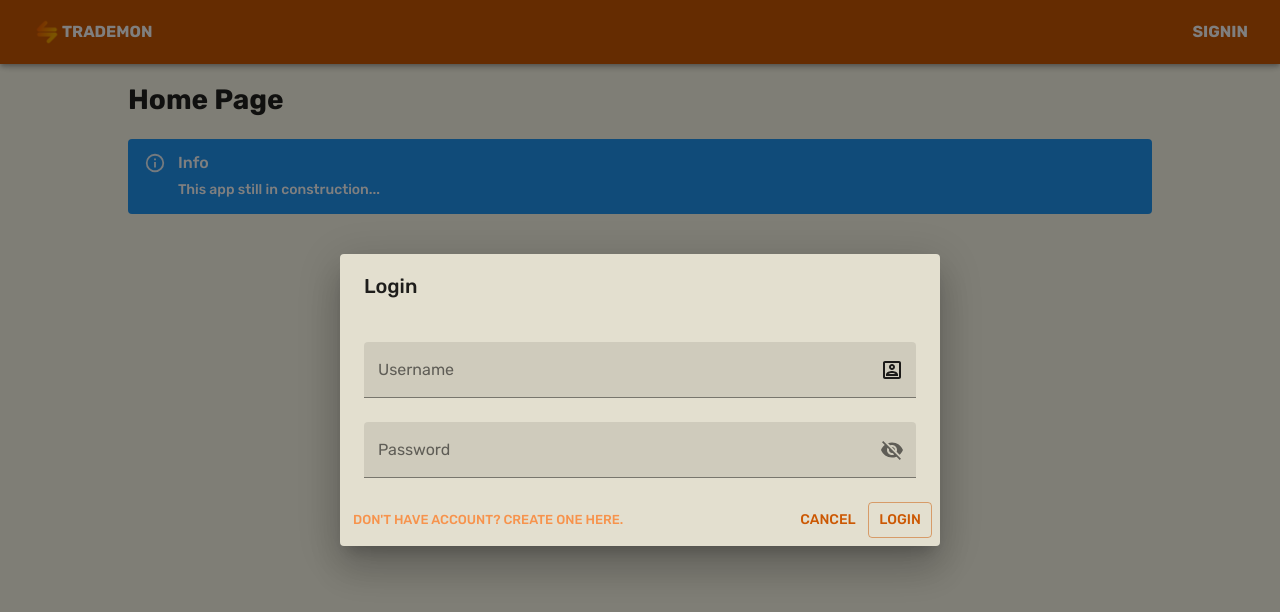
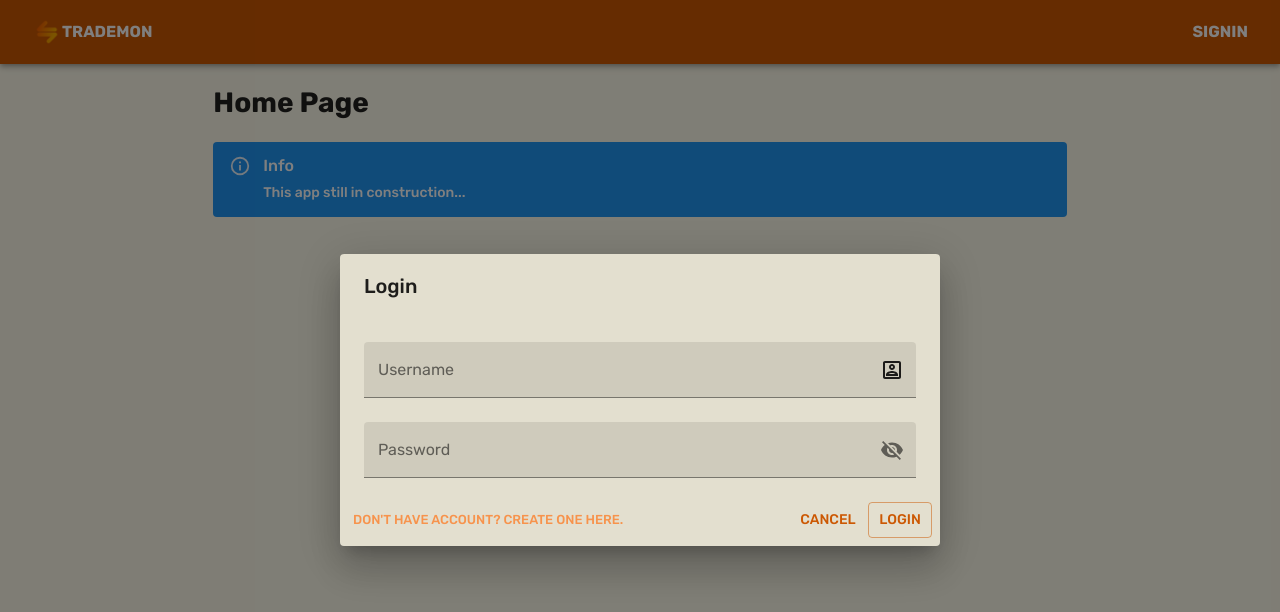
Before and after one commit to ruiaraujo012/trademon-frontend, a React (Create React App) app: page / in a window 1280 px wide. Both pictures are taken after a click on the button "SIGNIN". Shown: the top 612 px of the page. Built offline with nearby package versions, Linux system fonts and the light colour scheme.

Commit message:
♻️ ✨ Refactor some code and Grid layout added

```diff
--- a/src/components/app/App.jsx
+++ b/src/components/app/App.jsx
@@ -1,4 +1,4 @@
-import React, { Component } from "react";
+import React, { useState, useEffect } from "react";
 import {
   BrowserRouter as Router,
   Route,
@@ -7,19 +7,64 @@ import {
 } from "react-router-dom";
 import jwtDecode from "jwt-decode";
 import { ToastContainer } from "react-toastify";
-
-import { Box } from "@material-ui/core";
-
 import "react-toastify/dist/ReactToastify.css";
 
-import TopBar from "../topBar/TopBar";
-import LoginModal from "../auth/LoginModal";
-import SignupModal from "../auth/SignupModal";
-import HomePage from "../homePage/HomePage";
-import UserProfile from "../userProfile/UserProfile";
-import NotFoundPage from "../notFoundPage/NotFoundPage";
-import Unauthorized from "../unauthorized/Unauthorized";
+import toastNotification from "utils/toastNotification";
 
+import TopBar from "components/topBar/TopBar";
+import LoginDialog from "components/auth/LoginDialog";
+import SignupDialog from "components/auth/SignupDialog";
+import HomePage from "components/homePage/HomePage";
+import UserProfile from "components/userProfile/UserProfile";
+import NotFoundPage from "components/notFoundPage/NotFoundPage";
+import Unauthorized from "components/unauthorized/Unauthorized";
+
+import { Grid } from "@material-ui/core";
+
+const App = () => {
+  const [openLoginDialog, setOpenLoginDialog] = useState(false);
+  const [openSignupDialog, setOpenSignupDialog] = useState(false);
+
+  useEffect(() => {
+    verifyToken();
+  });
+
+  // Methods & functions
+  const verifyToken = () => {
+    try {
+      if (!localStorage.getItem("access_token")) return;
+      const decodedToken = jwtDecode(localStorage.getItem("access_token"));
+      if (decodedToken.exp < Date.now() / 1000) {
+        localStorage.removeItem("access_token");
+      }
+    } catch (err) {
+      toastNotification(err.message, "error");
+    }
+  };
+
+  const handleLogin = () => {
+    setOpenLoginDialog(true);
+    setOpenSignupDialog(false);
+  };
+
+  const handleLogout = () => {
+    localStorage.removeItem("access_token");
+  };
+
+  const handleSignup = () => {
+    setOpenLoginDialog(false);
+    setOpenSignupDialog(true);
+  };
+
+  const handleLoginDialogClose = () => {
+    setOpenLoginDialog(false);
+  };
+
+  const handleSignupDialogClose = () => {
+    setOpenSignupDialog(false);
+  };
+
+  // Small components
   const AuthenticatedRoute = ({ component: Component, ...rest }) => (
     <Route
       {...rest}
@@ -39,74 +84,29 @@ const PublicRoute = ({ component: Component, ...rest }) => (
     <Route {...rest} render={(props) => <Component {...props} />} />
   );
 
-export class App extends Component {
-  state = {
-    openLoginModal: false,
-    openSignupModal: false,
-  };
-
-  handleLogin = () => {
-    this.setState({ openLoginModal: true });
-    this.setState({ openSignupModal: false });
-  };
-
-  handleLogout = () => {
-    localStorage.removeItem("access_token");
-  };
-
-  handleSignup = () => {
-    this.setState({ openLoginModal: false });
-    this.setState({ openSignupModal: true });
-  };
-
-  handleLoginModalClose = () => {
-    this.setState({ openLoginModal: false });
-  };
-
-  handleSignupModalClose = () => {
-    this.setState({ openSignupModal: false });
-  };
-
-  verifyToken = () => {
-    try {
-      const decodedToken = jwtDecode(localStorage.getItem("access_token"));
-      if (decodedToken.exp < Date.now() / 1000) {
-        localStorage.removeItem("access_token");
-      }
-    } catch (err) {}
-  };
-
-  componentDidMount() {
-    this.verifyToken();
-  }
-
-  componentDidUpdate() {
-    this.verifyToken();
-  }
-
-  render() {
-    const { openLoginModal, openSignupModal } = this.state;
-
   return (
-      <div className="App">
     <Router>
       <ToastContainer />
 
-          <TopBar onLogin={this.handleLogin} onLogout={this.handleLogout} />
-
-          <LoginModal
-            open={openLoginModal}
-            onClickClose={this.handleLoginModalClose}
-            onSignup={this.handleSignup}
+      <LoginDialog
+        open={openLoginDialog}
+        onClickClose={handleLoginDialogClose}
+        onSignup={handleSignup}
       />
 
-          <SignupModal
-            open={openSignupModal}
-            onClickClose={this.handleSignupModalClose}
-            onSignup={this.handleLogin}
+      <SignupDialog
+        open={openSignupDialog}
+        onClickClose={handleSignupDialogClose}
+        onSignup={handleLogin}
       />
 
-          <Box mt={10} m="10%">
+      <Grid container direction="column">
+        <Grid item>
+          <TopBar onLogin={handleLogin} onLogout={handleLogout} />
+        </Grid>
+        <Grid item container>
+          <Grid item sm={2} />
+          <Grid item xs={12} sm={8}>
             <Switch>
               <PublicRoute path="/" exact component={HomePage} />
               <AuthenticatedRoute path="/profile" component={UserProfile} />
@@ -115,11 +115,12 @@ export class App extends Component {
               <PublicRoute path="/unauthorized" component={Unauthorized} />
               <Redirect to="/pageNotFound" />
             </Switch>
-          </Box>
+          </Grid>
+          <Grid item sm={2} />
+        </Grid>
+      </Grid>
     </Router>
-      </div>
   );
-  }
-}
+};
 
 export default App;
--- a/src/components/auth/SignupModal.jsx
+++ b/src/components/auth/LoginDialog.jsx
@@ -1,5 +1,6 @@
 import React, { Component } from "react";
-import toastNotification from "../../utils/toastNotification";
+import { withRouter } from "react-router-dom";
+import toastNotification from "utils/toastNotification";
 
 import {
   Button,
@@ -21,20 +22,17 @@ import {
   AccountBoxOutlined,
 } from "@material-ui/icons";
 
-import API from "../../utils/api";
+import API from "utils/api";
 
 const initialState = {
-  signupData: {
+  loginData: {
     username: "",
     password: "",
   },
-  passwordConfirmation: "",
   showPassword: false,
-  errorUsername: false,
-  errorPassword: false,
+  errorForm: false,
 };
-
-export class SignupModal extends Component {
+export class LoginDialog extends Component {
   state = { ...initialState };
 
   resetState = () => {
@@ -45,12 +43,12 @@ export class SignupModal extends Component {
     switch (prop) {
       case "password":
       case "username":
-        this.setState({ errorUsername: false, errorPassword: false });
-        const signupData = Object.assign({}, this.state.signupData, {
+        this.setState({ errorForm: false });
+        const loginData = Object.assign({}, this.state.loginData, {
           [prop]: event.target.value,
         });
 
-        this.setState({ signupData });
+        this.setState({ loginData });
         break;
 
       default:
@@ -59,39 +57,34 @@ export class SignupModal extends Component {
     }
   };
 
-  handleClickSignup = async () => {
+  handleClickLogin = async () => {
     try {
       if (
-        this.state.signupData.username === "" ||
-        this.state.signupData.password === "" ||
-        this.state.passwordConfirmation === ""
-      ) {
-        this.setState({ errorPassword: true, errorUsername: true });
+        this.state.loginData.username === "" ||
+        this.state.loginData.password === ""
+      )
         throw new TypeError("Missing credentials");
-      }
 
-      if (this.state.signupData.password !== this.state.passwordConfirmation) {
-        this.setState({ errorPassword: true });
-        throw new TypeError("Passwords don't match");
-      }
-
-      const { data } = await API.post("/users/signup", {
-        ...this.state.signupData,
+      const { data } = await API.post("/users/login", {
+        ...this.state.loginData,
       });
 
+      localStorage.setItem("access_token", data.token);
       toastNotification(data.message, "success");
 
       this.resetState();
-      this.props.onSignup();
+      this.props.onClickClose();
+      this.props.history.push("/");
     } catch (err) {
       if (err instanceof TypeError) {
+        this.setState({ errorForm: true });
         toastNotification(err.message, "error");
       } else {
         let parsedError = Object.assign({}, err);
         parsedError = parsedError.response;
 
         if (parsedError !== undefined) {
-          this.setState({ errorUsername: true });
+          this.setState({ errorForm: true });
           const errorMessage = parsedError.data.message;
           toastNotification(errorMessage, "error");
         } else {
@@ -102,7 +95,7 @@ export class SignupModal extends Component {
   };
 
   handleClose = () => {
-    this.setState({});
+    this.resetState();
     this.props.onClickClose();
   };
 
@@ -116,13 +109,7 @@ export class SignupModal extends Component {
 
   render() {
     const { open, onSignup } = this.props;
-    const {
-      signupData,
-      showPassword,
-      errorUsername,
-      errorPassword,
-      passwordConfirmation,
-    } = this.state;
+    const { loginData, showPassword, errorForm } = this.state;
 
     return (
       <div>
@@ -131,7 +118,7 @@ export class SignupModal extends Component {
           onClose={this.handleClose}
           aria-labelledby="form-dialog-title"
         >
-          <DialogTitle id="form-dialog-title">Signup</DialogTitle>
+          <DialogTitle id="form-dialog-title">Login</DialogTitle>
 
           <DialogContent>
             <Box m="Auto">
@@ -143,9 +130,9 @@ export class SignupModal extends Component {
 
                   <FilledInput
                     id="outlined-adornment-username"
-                    value={signupData.username}
+                    value={loginData.username}
                     onChange={this.handleChange("username")}
-                    error={errorUsername}
+                    error={errorForm}
                     endAdornment={
                       <InputAdornment position="end">
                         <AccountBoxOutlined />
@@ -162,9 +149,10 @@ export class SignupModal extends Component {
                   <FilledInput
                     id="outlined-adornment-password"
                     type={showPassword ? "text" : "password"}
-                    value={signupData.password}
+                    value={loginData.password}
                     onChange={this.handleChange("password")}
-                    error={errorPassword}
+                    error={errorForm}
+                    autoComplete="on"
                     endAdornment={
                       <InputAdornment position="end">
                         <IconButton
@@ -180,31 +168,7 @@ export class SignupModal extends Component {
                   />
                 </FormControl>
 
-                <FormControl variant="outlined" fullWidth margin="normal">
-                  <InputLabel htmlFor="outlined-adornment-passwordConfirmation">
-                    Password confirmation
-                  </InputLabel>
-
-                  <FilledInput
-                    id="outlined-adornment-passwordConfirmation"
-                    type={showPassword ? "text" : "password"}
-                    value={passwordConfirmation}
-                    onChange={this.handleChange("passwordConfirmation")}
-                    error={errorPassword}
-                    endAdornment={
-                      <InputAdornment position="end">
-                        <IconButton
-                          aria-label="toggle password visibility"
-                          onClick={this.handleClickShowPassword}
-                          onMouseDown={this.handleMouseDownPassword}
-                          edge="end"
-                        >
-                          {showPassword ? <Visibility /> : <VisibilityOff />}
-                        </IconButton>
-                      </InputAdornment>
-                    }
-                  />
-                </FormControl>
+                {/* <a href="/">Forgot password?</a> */}
               </form>
             </Box>
           </DialogContent>
@@ -217,7 +181,7 @@ export class SignupModal extends Component {
               alignItems="center"
             >
               <Button size="small" color="secondary" onClick={onSignup}>
-                Already have account? Login here.
+                Don't have account? Create one here.
               </Button>
             </Grid>
 
@@ -226,11 +190,11 @@ export class SignupModal extends Component {
             </Button>
 
             <Button
-              onClick={this.handleClickSignup}
+              onClick={this.handleClickLogin}
               color="primary"
               variant="outlined"
             >
-              Signup
+              Login
             </Button>
           </DialogActions>
         </Dialog>
@@ -239,4 +203,4 @@ export class SignupModal extends Component {
   }
 }
 
-export default SignupModal;
+export default withRouter(LoginDialog);
--- a/src/components/auth/LoginModal.jsx
+++ b/src/components/auth/SignupDialog.jsx
@@ -1,6 +1,5 @@
 import React, { Component } from "react";
-import { withRouter } from "react-router-dom";
-import toastNotification from "../../utils/toastNotification";
+import toastNotification from "utils/toastNotification";
 
 import {
   Button,
@@ -22,17 +21,20 @@ import {
   AccountBoxOutlined,
 } from "@material-ui/icons";
 
-import API from "../../utils/api";
+import API from "utils/api";
 
 const initialState = {
-  loginData: {
+  signupData: {
     username: "",
     password: "",
   },
+  passwordConfirmation: "",
   showPassword: false,
-  errorForm: false,
+  errorUsername: false,
+  errorPassword: false,
 };
-export class LoginModal extends Component {
+
+export class SignupDialog extends Component {
   state = { ...initialState };
 
   resetState = () => {
@@ -43,12 +45,12 @@ export class LoginModal extends Component {
     switch (prop) {
       case "password":
       case "username":
-        this.setState({ errorForm: false });
-        const loginData = Object.assign({}, this.state.loginData, {
+        this.setState({ errorUsername: false, errorPassword: false });
+        const signupData = Object.assign({}, this.state.signupData, {
           [prop]: event.target.value,
         });
 
-        this.setState({ loginData });
+        this.setState({ signupData });
         break;
 
       default:
@@ -57,34 +59,39 @@ export class LoginModal extends Component {
     }
   };
 
-  handleClickLogin = async () => {
+  handleClickSignup = async () => {
     try {
       if (
-        this.state.loginData.username === "" ||
-        this.state.loginData.password === ""
-      )
+        this.state.signupData.username === "" ||
+        this.state.signupData.password === "" ||
+        this.state.passwordConfirmation === ""
+      ) {
+        this.setState({ errorPassword: true, errorUsername: true });
         throw new TypeError("Missing credentials");
+      }
 
-      const { data } = await API.post("/users/login", {
-        ...this.state.loginData,
+      if (this.state.signupData.password !== this.state.passwordConfirmation) {
+        this.setState({ errorPassword: true });
+        throw new TypeError("Passwords don't match");
+      }
+
+      const { data } = await API.post("/users/signup", {
+        ...this.state.signupData,
       });
 
-      localStorage.setItem("access_token", data.token);
       toastNotification(data.message, "success");
 
       this.resetState();
-      this.props.onClickClose();
-      this.props.history.push("/");
+      this.props.onSignup();
     } catch (err) {
       if (err instanceof TypeError) {
-        this.setState({ errorForm: true });
         toastNotification(err.message, "error");
       } else {
         let parsedError = Object.assign({}, err);
         parsedError = parsedError.response;
 
         if (parsedError !== undefined) {
-          this.setState({ errorForm: true });
+          this.setState({ errorUsername: true });
           const errorMessage = parsedError.data.message;
           toastNotification(errorMessage, "error");
         } else {
@@ -95,7 +102,7 @@ export class LoginModal extends Component {
   };
 
   handleClose = () => {
-    this.resetState();
+    this.setState({});
     this.props.onClickClose();
   };
 
@@ -109,7 +116,13 @@ export class LoginModal extends Component {
 
   render() {
     const { open, onSignup } = this.props;
-    const { loginData, showPassword, errorForm } = this.state;
+    const {
+      signupData,
+      showPassword,
+      errorUsername,
+      errorPassword,
+      passwordConfirmation,
+    } = this.state;
 
     return (
       <div>
@@ -118,7 +131,7 @@ export class LoginModal extends Component {
           onClose={this.handleClose}
           aria-labelledby="form-dialog-title"
         >
-          <DialogTitle id="form-dialog-title">Login</DialogTitle>
+          <DialogTitle id="form-dialog-title">Signup</DialogTitle>
 
           <DialogContent>
             <Box m="Auto">
@@ -130,9 +143,9 @@ export class LoginModal extends Component {
 
                   <FilledInput
                     id="outlined-adornment-username"
-                    value={loginData.username}
+                    value={signupData.username}
                     onChange={this.handleChange("username")}
-                    error={errorForm}
+                    error={errorUsername}
                     endAdornment={
                       <InputAdornment position="end">
                         <AccountBoxOutlined />
@@ -149,10 +162,9 @@ export class LoginModal extends Component {
                   <FilledInput
                     id="outlined-adornment-password"
                     type={showPassword ? "text" : "password"}
-                    value={loginData.password}
+                    value={signupData.password}
                     onChange={this.handleChange("password")}
-                    error={errorForm}
-                    autoComplete="on"
+                    error={errorPassword}
                     endAdornment={
                       <InputAdornment position="end">
                         <IconButton
@@ -168,7 +180,31 @@ export class LoginModal extends Component {
                   />
                 </FormControl>
 
-                {/* <a href="/">Forgot password?</a> */}
+                <FormControl variant="outlined" fullWidth margin="normal">
+                  <InputLabel htmlFor="outlined-adornment-passwordConfirmation">
+                    Password confirmation
+                  </InputLabel>
+
+                  <FilledInput
+                    id="outlined-adornment-passwordConfirmation"
+                    type={showPassword ? "text" : "password"}
+                    value={passwordConfirmation}
+                    onChange={this.handleChange("passwordConfirmation")}
+                    error={errorPassword}
+                    endAdornment={
+                      <InputAdornment position="end">
+                        <IconButton
+                          aria-label="toggle password visibility"
+                          onClick={this.handleClickShowPassword}
+                          onMouseDown={this.handleMouseDownPassword}
+                          edge="end"
+                        >
+                          {showPassword ? <Visibility /> : <VisibilityOff />}
+                        </IconButton>
+                      </InputAdornment>
+                    }
+                  />
+                </FormControl>
               </form>
             </Box>
           </DialogContent>
@@ -181,7 +217,7 @@ export class LoginModal extends Component {
               alignItems="center"
             >
               <Button size="small" color="secondary" onClick={onSignup}>
-                Don't have account? Create one here.
+                Already have account? Login here.
               </Button>
             </Grid>
 
@@ -190,11 +226,11 @@ export class LoginModal extends Component {
             </Button>
 
             <Button
-              onClick={this.handleClickLogin}
+              onClick={this.handleClickSignup}
               color="primary"
               variant="outlined"
             >
-              Login
+              Signup
             </Button>
           </DialogActions>
         </Dialog>
@@ -203,4 +239,4 @@ export class LoginModal extends Component {
   }
 }
 
-export default withRouter(LoginModal);
+export default SignupDialog;
--- a/src/components/topBar/TopBar.jsx
+++ b/src/components/topBar/TopBar.jsx
@@ -162,29 +162,9 @@ export function TopBar(props) {
     </div>
   );
 
-  if (verifyToken())
-    return (
-      <div>
-        <AppBar position="fixed">
-          <Toolbar>
-            <Link to="/" style={style}>
-              <Button className="custom-button-link">
-                <img src={logo} width="30" height="30" alt="Logo" />
-                Trademon
-              </Button>
-            </Link>
-            <div className={classes.grow} />
-            {loggedOutMenu}
-          </Toolbar>
-        </AppBar>
-        {renderMobileMenu}
-        {renderMenu}
-      </div>
-    );
-
   return (
     <div>
-      <AppBar position="fixed">
+      <AppBar position="static">
         <Toolbar>
           <Link to="/" style={style}>
             <Button className="custom-button-link">
@@ -193,7 +173,7 @@ export function TopBar(props) {
             </Button>
           </Link>
           <div className={classes.grow} />
-          {loggedInMenu}
+          {verifyToken() ? loggedOutMenu : loggedInMenu}
         </Toolbar>
       </AppBar>
       {renderMobileMenu}
--- a/src/index.js
+++ b/src/index.js
@@ -3,9 +3,9 @@ import ReactDOM from "react-dom";
 
 import { ThemeProvider } from "@material-ui/core/styles";
 import { CssBaseline } from "@material-ui/core";
-import theme from "./ui/theme/index";
+import theme from "ui/theme/index";
 
-import { App } from "./components/app/App";
+import App from "components/app/App";
 import * as serviceWorker from "./serviceWorker";
 
 ReactDOM.render(
```
Lines whose indentation alone changed are shown as unchanged.
